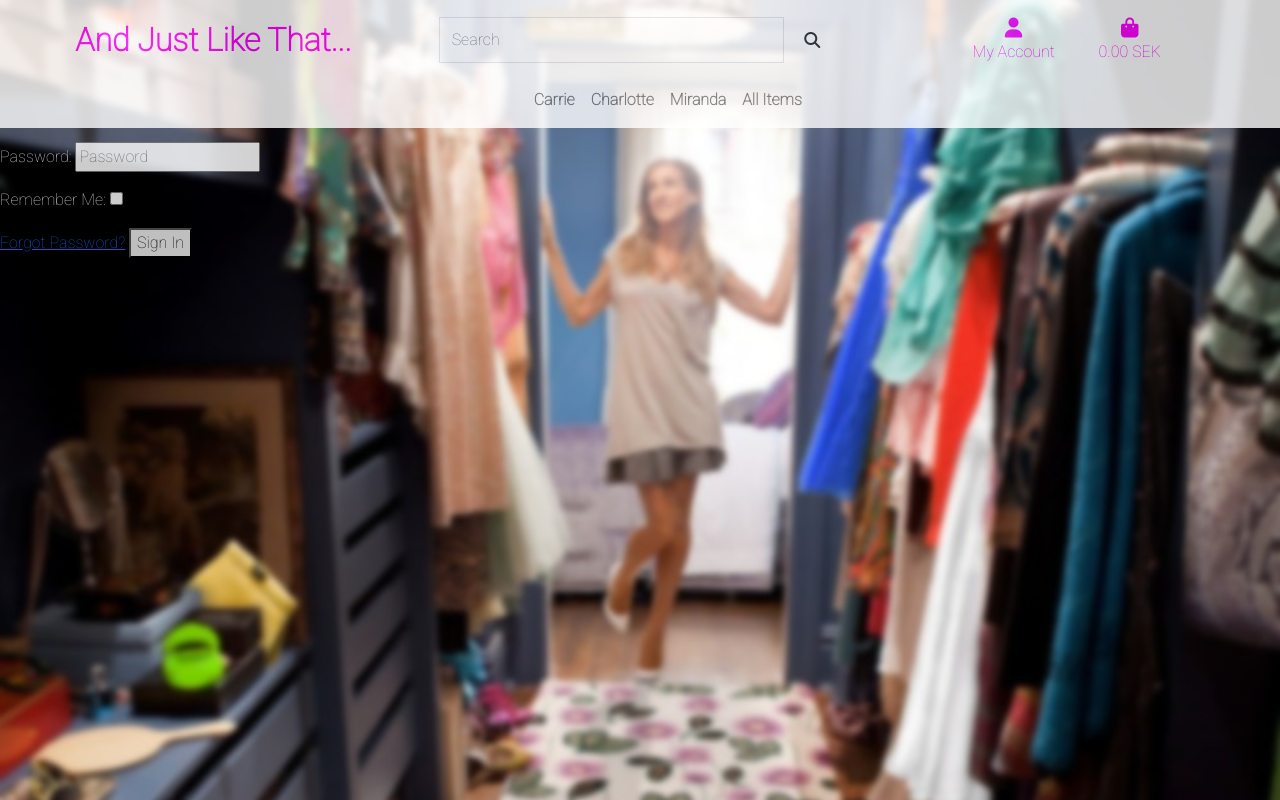
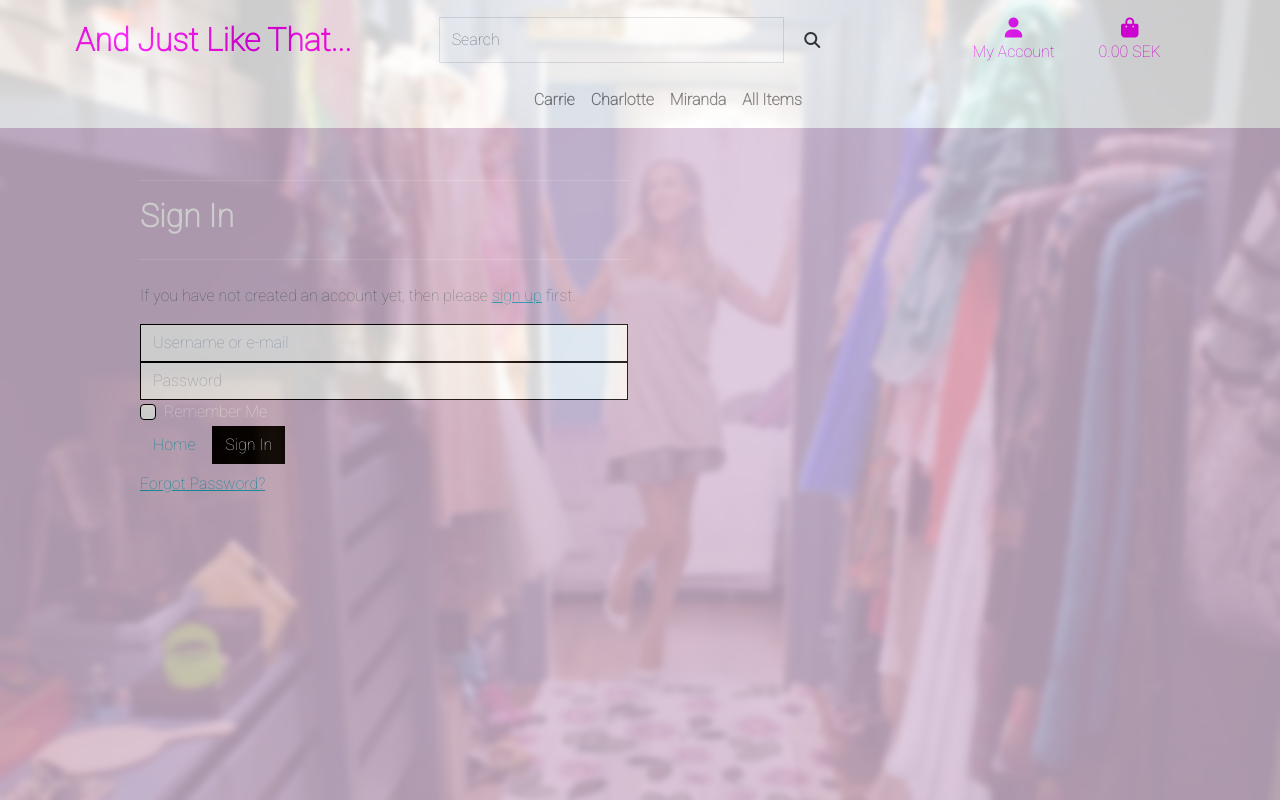
Before and after one commit to Code-Institute-Submissions/alex-1134-and_just_like_that-shop_MayResub, a Django app: page /accounts/login/ in a window 1280 px wide. Run offline with Django 4.2, Linux system fonts and the light colour scheme; parts of the project's set-up code (start-up, migrations or seed data) failed here and were passed over; some libraries are stand-ins or nearby versions.

Commit message:
Update allauth templates

```diff
--- a/profiles/templates/profiles/profile.html
+++ b/profiles/templates/profiles/profile.html
@@ -23,4 +23,5 @@
                 <hr>
             </div>
         </div>
+        {{ profile }}
 {% endblock %}
--- a/static/css/base.css
+++ b/static/css/base.css
@@ -180,3 +180,58 @@ a.category-badge > span.badge:hover {
         padding-top: 164px;
     }
 }
+
+/*...................... Allauth */
+/* Allauth form formatting */
+
+.allauth-form-inner-content p {
+    margin-top: 1.5rem; /* mt-4 */
+    color: #6c757d; /* text-secondary */
+}
+
+.allauth-form-inner-content input {
+    border-color: #000;
+    border-radius: 0;
+}
+
+.allauth-form-inner-content label:not([for='id_remember']) {
+    display: none;
+}
+
+.allauth-form-inner-content input::placeholder {
+    color: #aab7c4;
+}
+
+.allauth-form-inner-content button,
+.allauth-form-inner-content input[type='submit'] {
+	/* btn */
+	display: inline-block;
+    font-weight: 400;
+    color: #fff;
+    text-align: center;
+    vertical-align: middle;
+    -webkit-user-select: none;
+    -moz-user-select: none;
+    -ms-user-select: none;
+    user-select: none;
+    background-color: #000;
+    border: 1px solid #000;
+    padding: .375rem .75rem;
+    font-size: 1rem;
+    line-height: 1.5;
+    border-radius: 0;
+
+    /* standard bootstrap btn transitions */
+    transition: color .15s ease-in-out,background-color .15s ease-in-out,border-color .15s ease-in-out,box-shadow .15s ease-in-out;
+}
+
+.allauth-form-inner-content button:hover,
+.allauth-form-inner-content input[type='submit']:hover {
+	color: #fff;
+    background-color: #222;
+    border-color: #222;
+}
+
+.allauth-form-inner-content a {
+	color: #17a2b8; /* text-info */
+}
--- a/templates/allauth/account/account_inactive.html
+++ b/templates/allauth/account/account_inactive.html
@@ -4,8 +4,10 @@
 
 {% block head_title %}{% trans "Account Inactive" %}{% endblock %}
 
-{% block content %}
-<h1>{% trans "Account Inactive" %}</h1>
+{% block inner_content %}
+<hr>
+<h2 class="logo-font mb-4">{% trans "Account Inactive" %}</h2>
+<hr>
 
 <p>{% trans "This account is inactive." %}</p>
 {% endblock %}
--- a/templates/allauth/account/base.html
+++ b/templates/allauth/account/base.html
@@ -1 +1,15 @@
 {% extends "base.html" %}
+
+{% block content %}
+    <div class="container header-container">
+        <div class="layer"></div>
+        <div class="row">
+            <div class="col-12 col-md-6">
+                <div class="allauth-form-inner-content">
+                    {% block inner_content %}
+                    {% endblock %}
+                </div>
+            </div>
+        </div>
+    </div>
+{% endblock %}
--- a/templates/allauth/account/login.html
+++ b/templates/allauth/account/login.html
@@ -5,9 +5,11 @@
 
 {% block head_title %}{% trans "Sign In" %}{% endblock %}
 
-{% block content %}
+{% block inner_content %}
 
-<h1>{% trans "Sign In" %}</h1>
+<hr>
+<h2 class="logo-font mb-4">{% trans "Sign In" %}</h2>
+<hr>
 
 {% get_providers as socialaccount_providers %}
 
@@ -35,12 +37,15 @@ for a {{ site_name }} account and sign in below:{% endblocktrans %}</p>
 
 <form class="login" method="POST" action="{% url 'account_login' %}">
   {% csrf_token %}
-  {{ form.as_p }}
+  {{ form|crispy }}
   {% if redirect_field_value %}
   <input type="hidden" name="{{ redirect_field_name }}" value="{{ redirect_field_value }}" />
   {% endif %}
-  <a class="button secondaryAction" href="{% url 'account_reset_password' %}">{% trans "Forgot Password?" %}</a>
+  <a class="btn btn-outline-black rounded-0" href="{% url 'home' %}">Home</a>
   <button class="primaryAction" type="submit">{% trans "Sign In" %}</button>
+  <p class="mt-2">
+    <a class="button secondaryAction" href="{% url 'account_reset_password' %}">{% trans "Forgot Password?" %}</a>
+  </p>
 </form>
 
 {% endblock %}
--- a/templates/base.html
+++ b/templates/base.html
@@ -76,7 +76,7 @@
                             {% if request.user.is_superuser %}
                                 <a href="" class="dropdown-item">Manage Shop</a>
                             {% endif %}
-                            <a href="" class="dropdown-item">My Profile</a>
+                            <a href="{ url 'profile' }" class="dropdown-item">My Profile</a>
                             <a href="{% url 'account_logout' %}" class="dropdown-item">Log Out</a>
                         {% else %}
                             <a href="{% url 'account_signup' %}" class="dropdown-item">Register</a>
```
Also changed, not shown: profiles/views.py (+6 -1 lines), templates/allauth/account/email_confirm.html (+58 -15 lines), profiles/static/profiles/css/profile.css (added).
